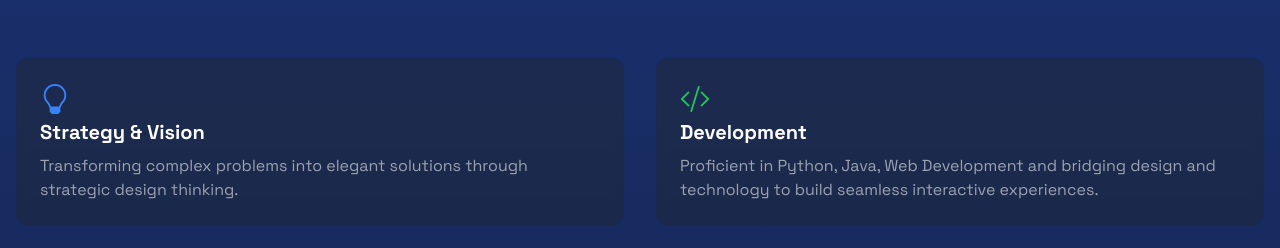
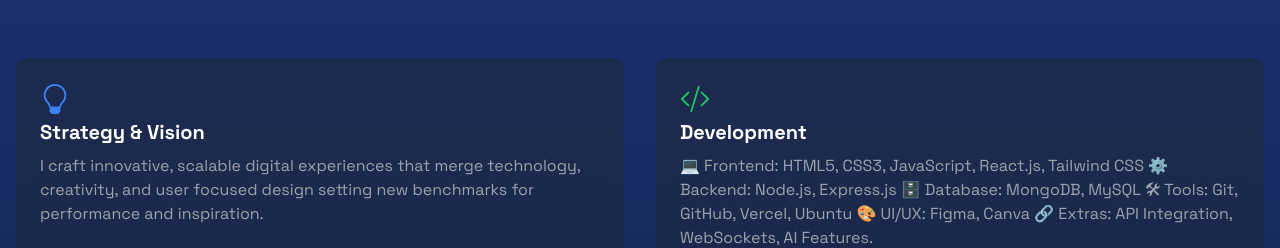
Before and after one commit to ishantnamdeo/portfolio, a plain HTML site: page index.html in a window 1280 px wide. Shown: the part 704-952 px from the top of the page. Drawn offline with nearby package versions, Linux system fonts and the light colour scheme.

Commit message:
skill card changes

```diff
--- a/index.html
+++ b/index.html
@@ -52,12 +52,17 @@
             <div class="p-6 bg-gray-800/50 rounded-xl backdrop-blur-sm skill-card">
                 <i class="bi bi-lightbulb text-3xl text-blue-500 mb-4"></i>
                 <h3 class="text-xl font-bold mb-2">Strategy & Vision</h3>
-                <p class="text-gray-400">Transforming complex problems into elegant solutions through strategic design thinking.</p>
+                <p class="text-gray-400">I craft innovative, scalable digital experiences that merge technology, creativity, and user focused design setting new benchmarks for performance and inspiration.</p>
             </div>
             <div class="p-6 bg-gray-800/50 rounded-xl backdrop-blur-sm skill-card">
                 <i class="bi bi-code-slash text-3xl text-green-500 mb-4"></i>
                 <h3 class="text-xl font-bold mb-2">Development</h3>
-                <p class="text-gray-400">Proficient in Python, Java, Web Development and bridging design and technology to build seamless interactive experiences.</p>
+                <p class="text-gray-400">💻 Frontend: HTML5, CSS3, JavaScript, React.js, Tailwind CSS
+                                         ⚙️ Backend: Node.js, Express.js
+                                         🗄️ Database: MongoDB, MySQL
+                                         🛠 Tools: Git, GitHub, Vercel, Ubuntu
+                                         🎨 UI/UX: Figma, Canva
+                                         🔗 Extras: API Integration, WebSockets, AI Features.</p>
             </div>
         </div>
 
```
